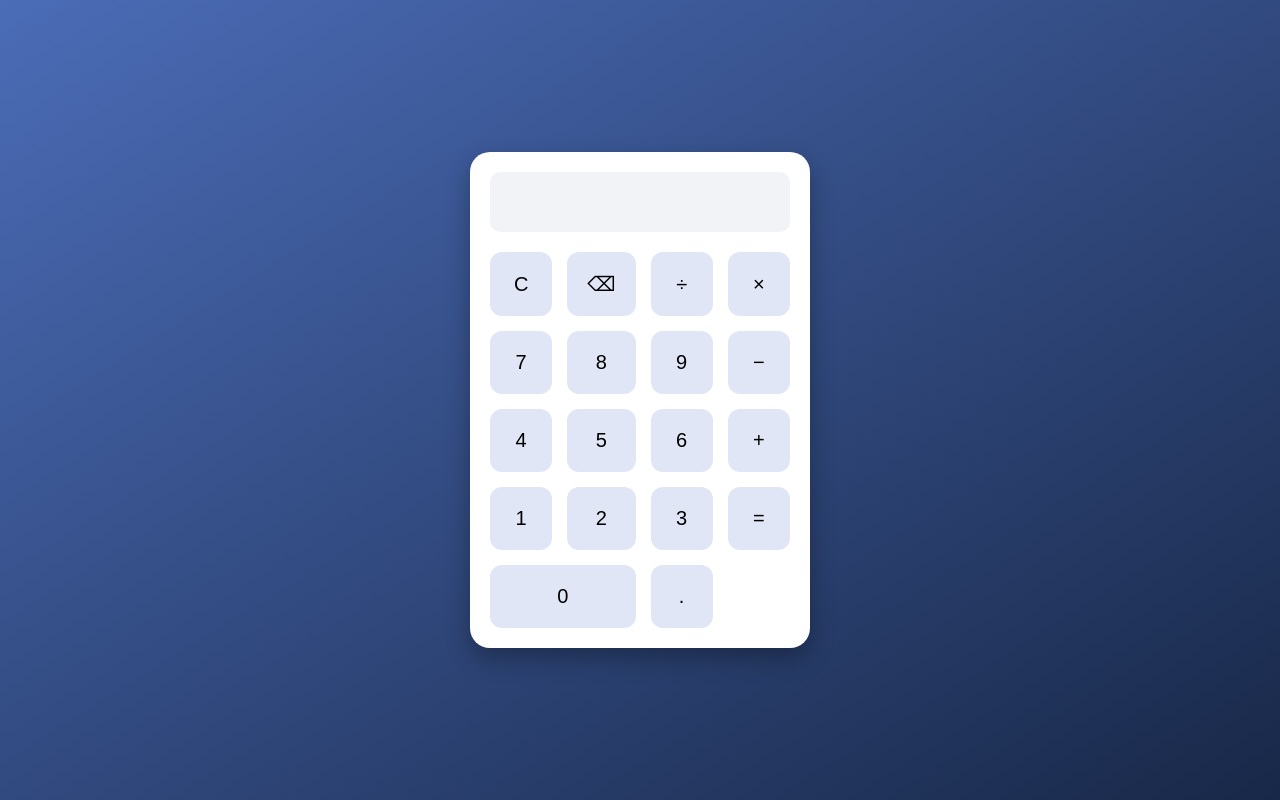
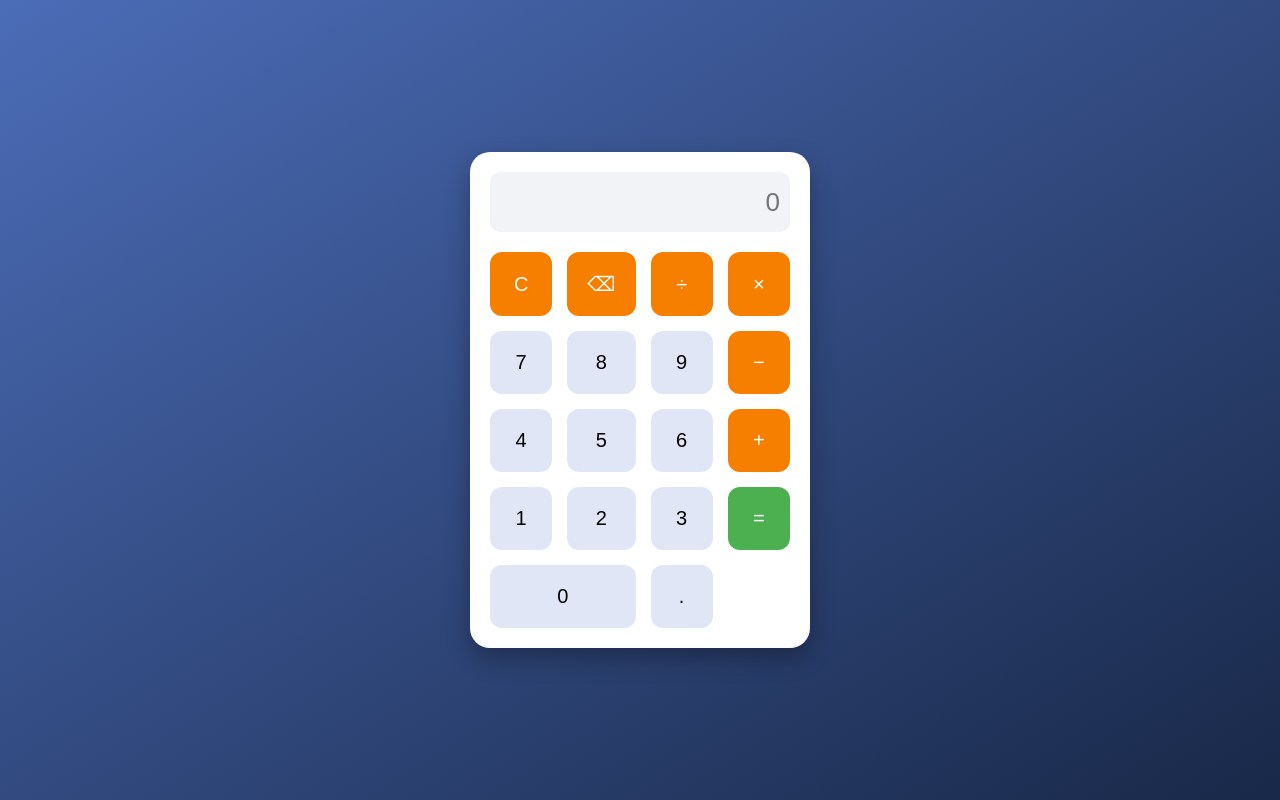
Before and after one commit to NirajG45/CodeSoft_leve-1task3, a plain HTML site: page index.html in a window 1280 px wide. Drawn offline with Linux system fonts and the light colour scheme.

Commit message:
updating codes and removing buges and fixed errors

```diff
--- a/index.html
+++ b/index.html
@@ -2,39 +2,38 @@
 <html lang="en">
 <head>
   <meta charset="UTF-8" />
-  <meta name="viewport" content="width=device-width, initial-scale=1.0" />
-  <title>Basic Calculator</title>
-  <link rel="stylesheet" href="style.css" />
+  <meta name="viewport" content="width=device-width, initial-scale=1.0"/>
+  <title>Perfect Calculator</title>
+  <link rel="stylesheet" href="style.css"/>
 </head>
 <body>
   <div class="calculator">
-    <input type="text" id="display" disabled />
+    <input type="text" id="display" placeholder="0" readonly />
     <div class="buttons">
-      <button onclick="clearDisplay()">C</button>
-      <button onclick="deleteLast()">⌫</button>
-      <button onclick="append('/')">÷</button>
-      <button onclick="append('*')">×</button>
+      <button class="operator" onclick="clearDisplay()">C</button>
+      <button class="operator" onclick="deleteLast()">⌫</button>
+      <button class="operator" onclick="append('/')">÷</button>
+      <button class="operator" onclick="append('*')">×</button>
 
       <button onclick="append('7')">7</button>
       <button onclick="append('8')">8</button>
       <button onclick="append('9')">9</button>
-      <button onclick="append('-')">−</button>
+      <button class="operator" onclick="append('-')">−</button>
 
       <button onclick="append('4')">4</button>
       <button onclick="append('5')">5</button>
       <button onclick="append('6')">6</button>
-      <button onclick="append('+')">+</button>
+      <button class="operator" onclick="append('+')">+</button>
 
       <button onclick="append('1')">1</button>
       <button onclick="append('2')">2</button>
       <button onclick="append('3')">3</button>
-      <button onclick="calculate()">=</button>
+      <button class="equal" onclick="calculate()">=</button>
 
       <button onclick="append('0')" class="zero">0</button>
       <button onclick="append('.')">.</button>
     </div>
   </div>
-
   <script src="script.js"></script>
 </body>
 </html>
```
